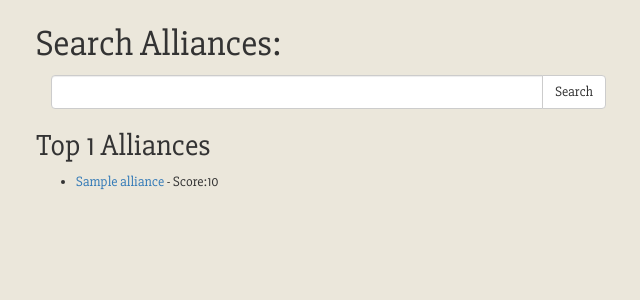
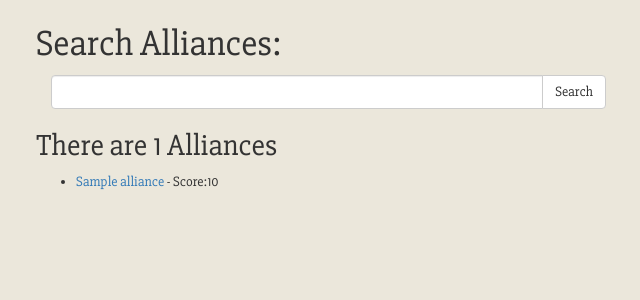
Before and after one commit to kryptonmlt/itech2016, a Django app: page /game/alliance_search/ in a window 1280 px wide. Shown: the part 55-355 px from the top of the page, without its empty margins (19-659 px from the left). Run offline with Django 3.2, Linux system fonts and the light colour scheme; a user stored in the database is signed in; tables that the repository leaves empty hold one stand-in row (values such as "Sample post"); some libraries are stand-ins or nearby versions.

Commit message:
modified alliance page

```diff
--- a/templates/game/alliance_search.html
+++ b/templates/game/alliance_search.html
@@ -28,7 +28,7 @@
             {% if query %}
                 <h2> {{ similar_alliances | length }} results for search: {{query}}</h2>
             {% else %}
-                <h2> Top {{ similar_alliances | length }} Alliances</h2>
+                <h2> There are {{ similar_alliances | length }} Alliances</h2>
             {% endif %}
             <ul>
                 {% for alliance in similar_alliances %}
```
